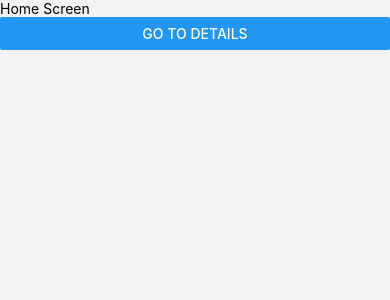
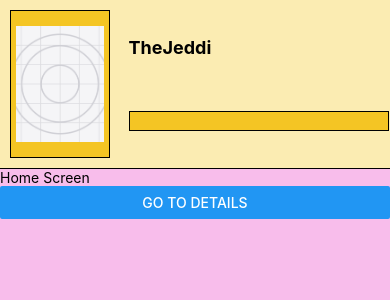
Before and after one commit to jbsalvador06/levelup-mobile-app, a React Native app: screen /Home in a window 390 px wide. Shown: the top 300 px of the page. Built offline with nearby package versions, Linux system fonts and the light colour scheme.

Commit message:
added hud component

```diff
--- a/App.js
+++ b/App.js
@@ -1,10 +1,13 @@
 import { SafeAreaProvider } from "react-native-safe-area-context";
 import AppNavigation from "./navigation/appNavigation";
+import HUD from "./components/HUD";
+import { StatusBar } from "react-native";
 
 const App = () => {
 
   return (
     <SafeAreaProvider>
+      <StatusBar backgroundColor={'#F4C524'}/>
       <AppNavigation />
     </SafeAreaProvider>
   );
--- /dev/null
+++ b/components/HUD.js
@@ -0,0 +1,59 @@
+import { Image, StyleSheet, Text, View } from "react-native"
+import { SafeAreaView } from "react-native-safe-area-context";
+
+const HUD = () => {
+    return (
+        <SafeAreaView style={styles.container}>
+            <View style={styles.profileContainer}>
+                <Image source={require('../assets/icon.png')} style={styles.profileIcon}/>
+            </View>
+            <View style={styles.innerProfileContainer}>
+                <View>
+                    <Text style={{ fontSize: 18, fontWeight: 'bold'}}>TheJeddi</Text>
+                </View>
+                <View>
+                    <View style={styles.progressBar}></View>
+                </View>
+            </View>
+        </SafeAreaView>
+    );
+}
+
+const styles = StyleSheet.create({
+    container: {
+        flexDirection: 'row',
+        backgroundColor: '#FBECB2',
+        width: '100%',
+        height: '20%',
+        padding: 10,
+        justifyContent: "flex-start",
+        borderBottomWidth: 1,
+    },
+    profileContainer: {
+        justifyContent: 'center',
+        alignItems: 'center',
+        borderWidth: 1,
+        backgroundColor: '#F4C524',
+        width: 100,
+        height: '100%',
+        paddingHorizontal: 5,
+        marginRight: '5%',
+    },
+    profileIcon: {
+        height: '80%',
+        width: '100%',
+        resizeMode: 'cover',
+    },
+    innerProfileContainer: {
+        flexDirection: "column",
+        justifyContent: "space-around"
+    },
+    progressBar: {
+        borderWidth: 1,
+        backgroundColor: '#F4C524',
+        height: 20,
+        width: 260,
+    }
+});
+
+export default HUD;
--- a/navigation/appNavigation.js
+++ b/navigation/appNavigation.js
@@ -1,6 +1,7 @@
 import React from "react";
 import { NavigationContainer } from "@react-navigation/native";
 import { createNativeStackNavigator } from "@react-navigation/native-stack";
+import HUD from "../components/HUD";
 
 // Screens
 import HomeScreen from "../screens/HomeScreen";
@@ -11,6 +12,7 @@ const Stack = createNativeStackNavigator();
 const AppNavigation = () => {
     return (
         <NavigationContainer>
+            <HUD />
             <Stack.Navigator initialRouteName="Home">
                 <Stack.Screen
                     name="Home"
--- a/screens/HomeScreen.js
+++ b/screens/HomeScreen.js
@@ -1,13 +1,21 @@
-import { Button, Text } from "react-native";
+import {  } from "react-native";
+import { Button, StyleSheet, Text, View } from "react-native";
 import { SafeAreaView } from "react-native-safe-area-context";
 
 const HomeScreen = ({navigation}) => {
     return (
-        <SafeAreaView>
+        <View style={styles.container}>
             <Text>Home Screen</Text>
             <Button title="Go to Details" onPress={() => navigation.navigate('Details')}/>
-        </SafeAreaView>
+        </View>
     );
 }
 
+const styles = StyleSheet.create({
+    container: {
+        backgroundColor: '#F8BDEB',
+        height: '100%',
+    }
+})
+
 export default HomeScreen;
```
Lines whose indentation alone changed are shown as unchanged.
